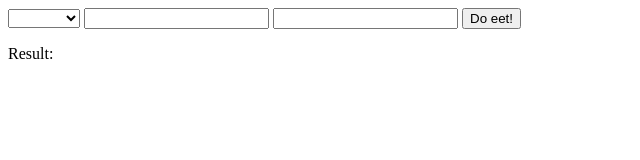
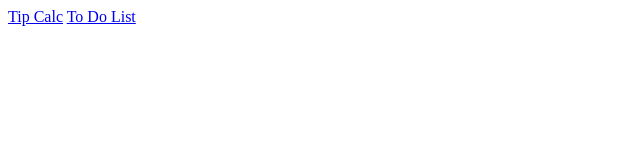
Before and after one commit to Stuwert/angular-services-practice, a plain HTML site: page index.html in a window 1280 px wide. Shown: the whole page, without its empty margins (0-640 px from the left). Drawn offline with nearby package versions, Linux system fonts and the light colour scheme.

Commit message:
Add architecture

```diff
--- a/index.html
+++ b/index.html
@@ -5,31 +5,13 @@
     <title></title>
   </head>
   <body>
+    <div class="">
+      <a href="/#/tipcalc">Tip Calc</a>
+      <a href="/#/todolist">To Do List</a>
+    </div>
+    <ng-show>
 
-    <div ng-controller='CalcController'>
-
-      <select ng-model='funk'>
-        <option value="add" selected>Add</option>
-        <option value="subtract">Subtract</option>
-        <option value="multiply">Multiply</option>
-        <option value="divide">Divide</option>
-        <option value="power">Power</option>
-      </select>
-
-      <input type="number" name="name" value="" ng-model='one'>
-      <input type="number" name="name" value="" ng-model='two'>
-
-      <button type="button" name="button" ng-click='newCalculation()'>Do eet!</button>
-
-      <p>
-        Result: {{result}}
-      </p>
-    </div>
-
-    <div ng-controller='ToDoController'>
-
-    </div>
-
+    </ng-show>
 
     <script src="//ajax.googleapis.com/ajax/libs/angularjs/1.2.16/angular.js"></script>
     <script src="app.js" charset="utf-8"></script>
```
Also changed, not shown: partials/tip.html (added, +16 -0 lines), partials/todo.html (added).
